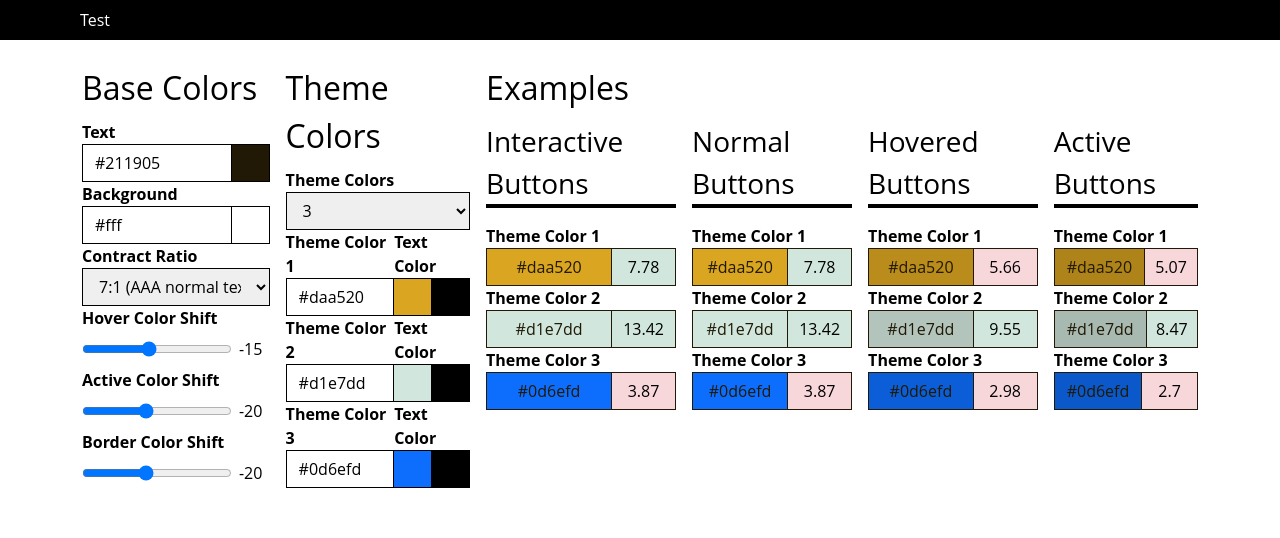
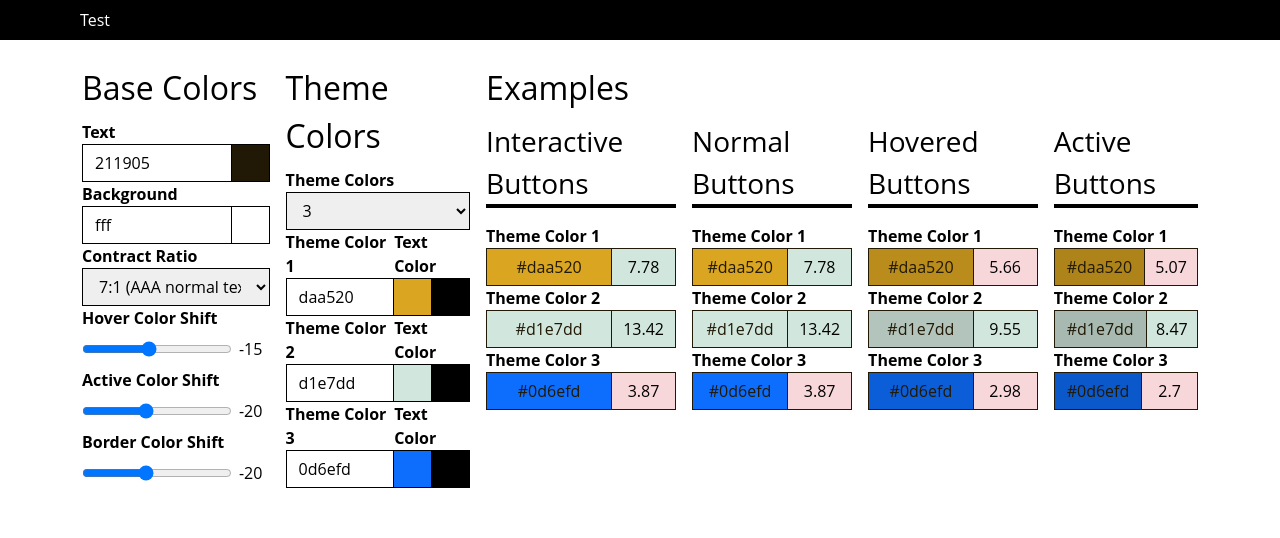
Before and after one commit to johnsiddoway/colors, a React (Vite) app: page / in a window 1280 px wide. Shown: the top 538 px of the page. Built offline with nearby package versions, Linux system fonts and the light colour scheme.

Commit message:
Use the HexColorInput to handle users manually editing colors.

```diff
--- a/src/components/pickers/color-picker.tsx
+++ b/src/components/pickers/color-picker.tsx
@@ -1,12 +1,12 @@
 import { useCallback, useRef, useState } from "react";
 import { useClickOutside } from "../../hooks/useClickOutside";
-import { HexColorPicker } from "react-colorful";
+import { HexColorInput, HexColorPicker } from "react-colorful";
 import styles from "./color-picker.module.scss";
 
 export interface ThemeColorPickerProps {
-    color: string;
-    label: string;
-    onChange: (color: string) => void;
+	color: string;
+	label: string;
+	onChange: (color: string) => void;
 };
 export function ColorPicker({ color, label, onChange }: ThemeColorPickerProps) {
 	const [isOpen, toggle] = useState(false);
@@ -23,7 +23,7 @@ export function ColorPicker({ color, label, onChange }: ThemeColorPickerProps) {
 			<label htmlFor={label}>{label}</label>
 		</div>
 		<div className={styles.inputRow}>
-			<input id={label} type="text" className={styles.input} value={color} readOnly />
+			<HexColorInput id={label} className={styles.input} color={color} onChange={onChange} />
 			<div className={styles.swatch} style={{ backgroundColor: color }} onClick={() => toggle(true)} />
 			{popoverDisplay}
 		</div>
--- a/src/components/pickers/theme-color-picker.tsx
+++ b/src/components/pickers/theme-color-picker.tsx
@@ -1,15 +1,15 @@
 import { useCallback, useRef, useState } from "react";
-import { HexColorPicker } from "react-colorful";
+import { HexColorInput, HexColorPicker } from "react-colorful";
 import { useClickOutside } from "../../hooks/useClickOutside";
 import { ThemeColor } from "../../types";
 import styles from "./theme-color-picker.module.scss";
 
 export interface ThemeColorPickerProps {
 	index: number;
-    backgroundColor: string;
-    invertForegroundColor: boolean;
-    label: string;
-    onChange: (color: ThemeColor) => void;
+	backgroundColor: string;
+	invertForegroundColor: boolean;
+	label: string;
+	onChange: (color: ThemeColor) => void;
 };
 export function ThemeColorPicker({ index, backgroundColor, invertForegroundColor, label, onChange }: ThemeColorPickerProps) {
 	const [isOpen, toggle] = useState(false);
@@ -29,7 +29,7 @@ export function ThemeColorPicker({ index, backgroundColor, invertForegroundColor
 			<label htmlFor={foregroundId} className={styles.foregroundColorLabel}>Text Color</label>
 		</div>
 		<div className={styles.inputRow}>
-			<input id={backgroundId} type="text" className={styles.backgroundColorInput} value={backgroundColor} readOnly />
+			<HexColorInput id={backgroundId} className={styles.backgroundColorInput} color={backgroundColor} onChange={(color) => onChange({ backgroundColor: color, invertForegroundColor })} />
 			<div className={styles.backgroundColorSwatch} style={{ backgroundColor: backgroundColor }} onClick={() => toggle(true)} />
 			<input id={foregroundId} type="checkbox" checked={invertForegroundColor} className={styles.foregroundColorInput}
 				onChange={() => onChange({ backgroundColor, invertForegroundColor: !invertForegroundColor })} />
```
